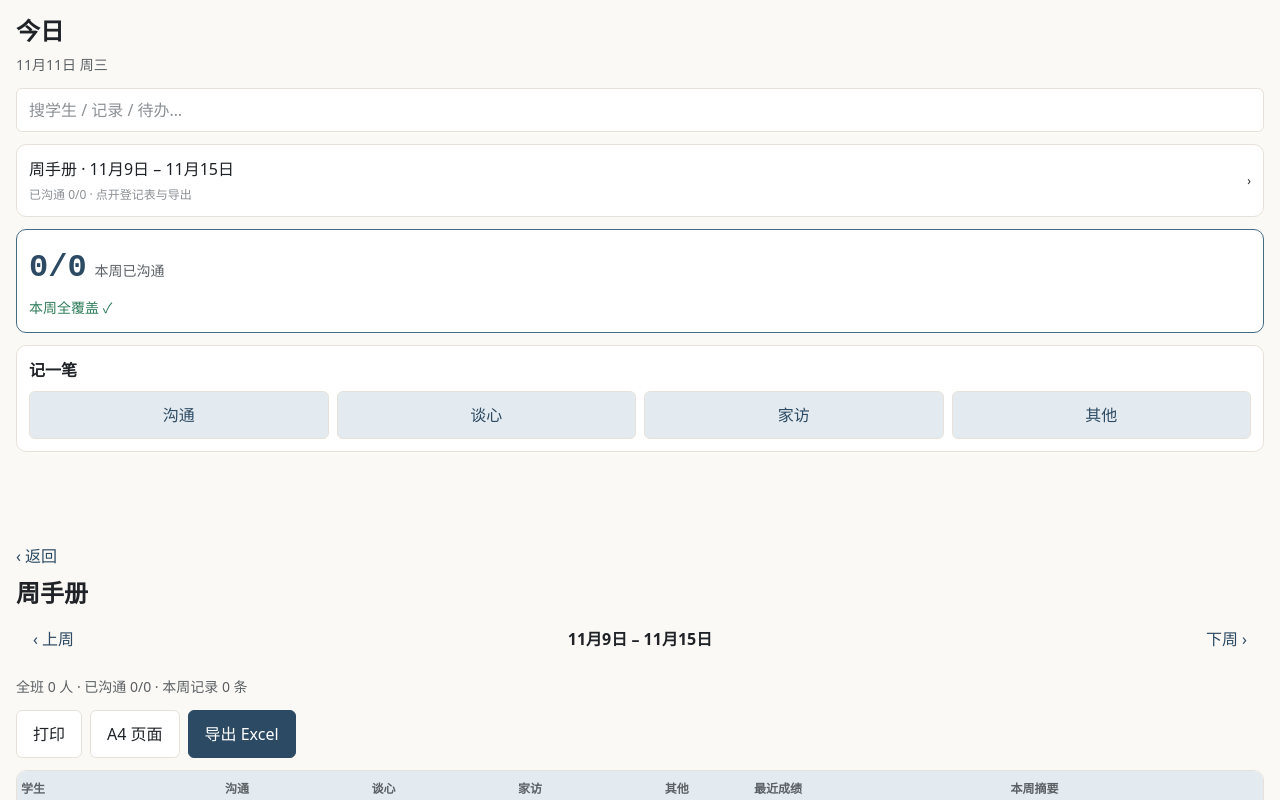
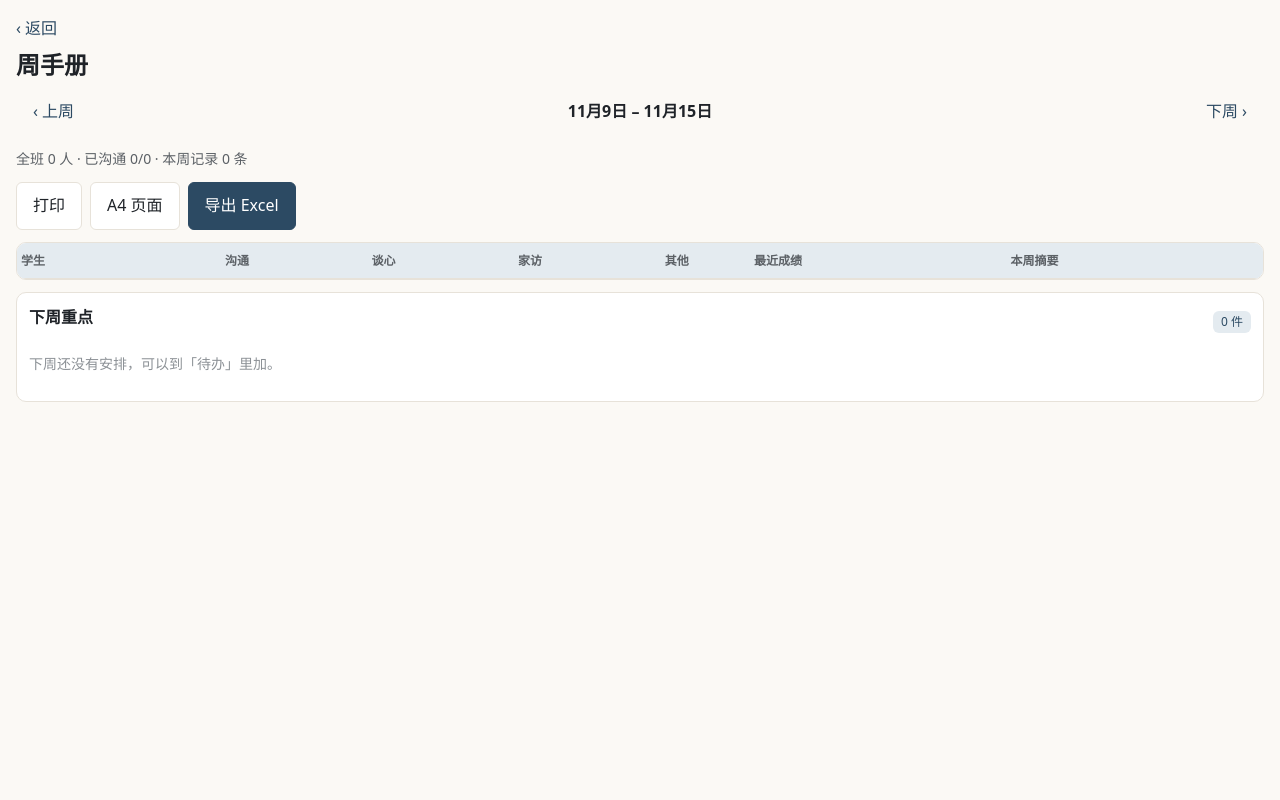
Before and after one commit to 3beuml/zijin, a React (Vite) app: page / in a window 1280 px wide. Both pictures are taken after a click on the button "打开周手册". Shown: the top 800 px of the page. Built offline with nearby package versions, Linux system fonts and the light colour scheme.

Commit message:
feat(阶段15): v0.3 交付 —— E2E 复验 + 修覆盖层定位 bug + APK 0.3.0 + 使用说明

```diff
--- a/src/styles.css
+++ b/src/styles.css
@@ -944,6 +944,15 @@ li:last-child > .row {
   overflow-y: auto;
 }
 
+/* 周手册 / 成绩分析等非 tabbar 全屏页 */
+.screen-overlay {
+  position: fixed;
+  inset: 0;
+  background: var(--paper);
+  z-index: 25;
+  overflow-y: auto;
+}
+
 .search-bar {
   display: flex;
   gap: var(--space-2);
--- a/src/ui/App.tsx
+++ b/src/ui/App.tsx
@@ -121,11 +121,15 @@ export default function App() {
       </main>
 
       {weeklyOpen && (
-        <WeeklyScreen data={data} onOpenStudent={setDetailId} onBack={() => setWeeklyOpen(false)} />
+        <div className="screen-overlay">
+          <WeeklyScreen data={data} onOpenStudent={setDetailId} onBack={() => setWeeklyOpen(false)} />
+        </div>
       )}
 
       {examsOpen && (
-        <ExamsScreen data={data} onOpenStudent={setDetailId} onBack={() => setExamsOpen(false)} />
+        <div className="screen-overlay">
+          <ExamsScreen data={data} onOpenStudent={setDetailId} onBack={() => setExamsOpen(false)} />
+        </div>
       )}
 
       {searchOpen && (
```
Also changed, not shown: 3 other files (tests, documents, lock files or other folders).
